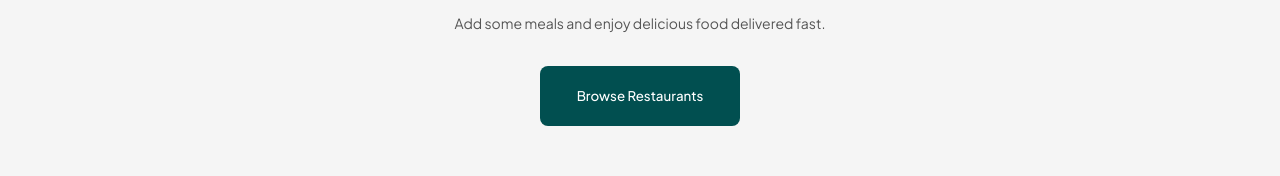
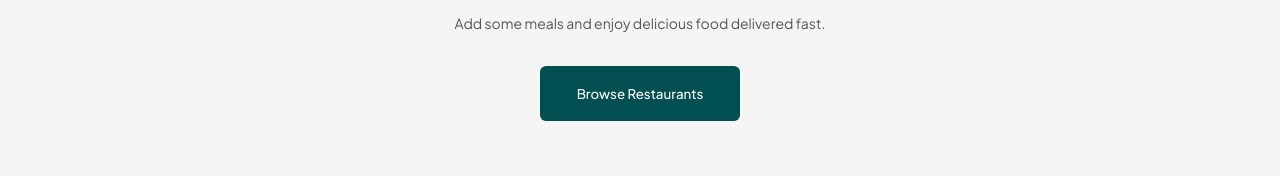
Before and after one commit to ay30bg/droppa, a React (Create React App) app: page /orders in a window 1280 px wide. Shown: the part 408-584 px from the top of the page. Built offline with nearby package versions, Linux system fonts and the light colour scheme.

Commit message:
Update orders.css

```diff
--- a/src/styles/orders.css
+++ b/src/styles/orders.css
@@ -67,8 +67,8 @@
   padding: 12px 20px;
   border: none;
   width: 200px;
-  height: 60px;
-  border-radius: 8px;
+  height: 55px;
+  border-radius: 6px;
   background: #014f50;
   color: white;
   font-weight: 500;
```
